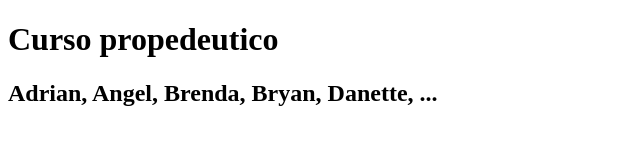
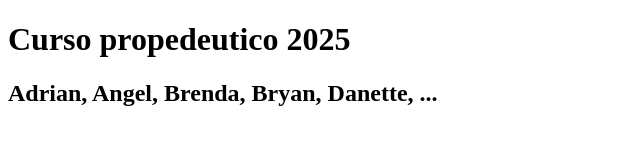
Before and after one commit to JonathanNao007/CursoEjemploSep25, a plain HTML site: page index.html in a window 1280 px wide. Shown: the whole page, without its empty margins (0-640 px from the left). Drawn offline with Linux system fonts and the light colour scheme.

Commit message:
Mod index

```diff
--- a/index.html
+++ b/index.html
@@ -3,9 +3,10 @@
     <title Bienvenidos al curso></title>
 </head>
 <body>
-    <h1>Curso propedeutico</h1>
+    <h1>Curso propedeutico 2025</h1>
     <h2>Adrian, Angel, Brenda, Bryan, Danette, ...</h2>
 </body>
 <footer>
 
 </footer>
+</html>
```
